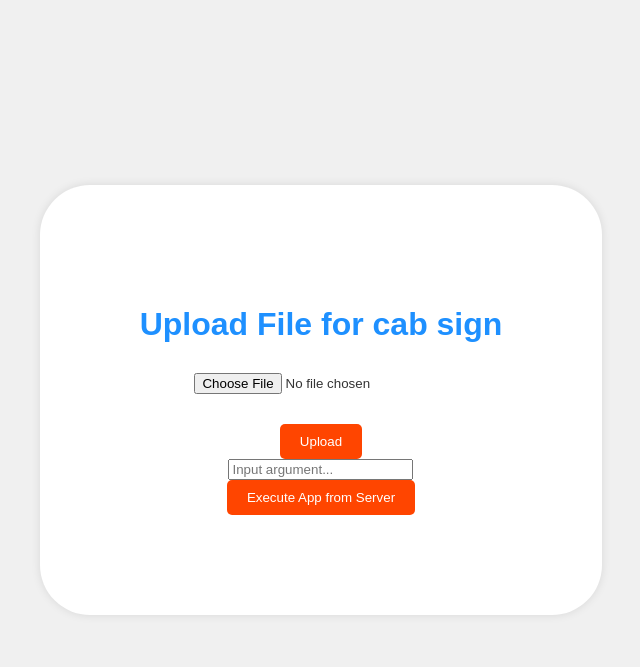
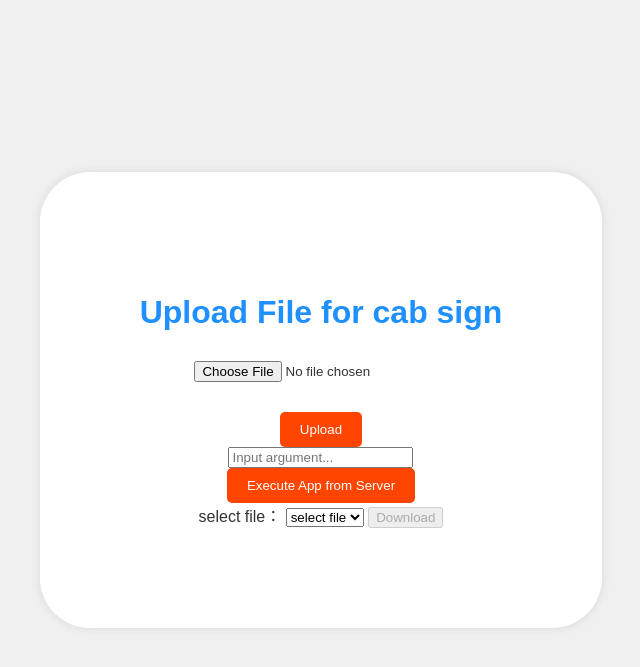
Before and after one commit to zackwang0821/Cabby, a Flask app: page / in a window 1280 px wide. Shown: the top 667 px of the page, without its empty margins (319-959 px from the left). Run offline with Flask 3, Linux system fonts and the light colour scheme; the visitor is signed in with stand-in values (Sample User, id 1); data that the repository does not hold is empty.

Commit message:
provide list to download file

```diff
--- a/app.py
+++ b/app.py
@@ -1,4 +1,4 @@
-from flask import Flask, request, redirect, url_for, render_template, flash, session
+from flask import Flask, request, redirect, url_for, render_template, flash, session, jsonify, send_from_directory
 from flask_login import LoginManager, UserMixin, login_user, login_required, logout_user, current_user
 from flask_sqlalchemy import SQLAlchemy
 from flask_bcrypt import Bcrypt
@@ -181,6 +181,22 @@ def execute_app():
     else:
         return stderr
 
+@app.route('/files', methods=['GET'])
+@login_required
+def list_files():
+    """list UPLOAD_FOLDER *.cab file"""
+    try:
+        files = [f for f in os.listdir(app.config['UPLOAD_FOLDER']) if f.endswith('.cab')]
+        return jsonify(files)
+    except Exception as e:
+        return jsonify({"error": str(e)})
+
+@app.route('/download/<filename>', methods=['GET'])
+@login_required
+def download_file(filename):
+    return send_from_directory(app.config['UPLOAD_FOLDER'], filename, as_attachment=True)
+
+
 def elevate_to_admin():
     """Re-run the script as an administrator."""
     if os.name == 'nt':  # Windows only
--- a/templates/index.html
+++ b/templates/index.html
@@ -16,6 +16,12 @@
             <input type="text" name="argument" placeholder="Input argument...">
             <input type="submit" value="Execute App from Server">
         </form>
+        <label for="file-select">select file：</label>
+        <select id="file-select">
+            <option value="" disabled selected>select file</option>
+        </select>
+
+        <button id="download-btn" disabled>Download</button>
     </div>
     <div id="customModal" class="modal">
         <div class="modal-content">
@@ -113,7 +119,7 @@
 
 <script>
     document.getElementById("uploadForm").addEventListener("submit", async function(event) {
-        event.preventDefault(); // 阻止表單直接提交
+        event.preventDefault();
 
         let formData = new FormData(this);
 
@@ -136,7 +142,7 @@
     });
 
     document.getElementById("executeForm").addEventListener("submit", async function(event) {
-        event.preventDefault(); // 阻止表單直接提交
+        event.preventDefault();
 
         let formData = new FormData(this);
 
@@ -169,4 +175,36 @@
     function closeModal() {
         document.getElementById("customModal").style.display = "none";
     }
+
+    document.addEventListener("DOMContentLoaded", function () {
+            const fileSelect = document.getElementById("file-select");
+            const downloadBtn = document.getElementById("download-btn");
+
+            fetch("/files")
+                .then(response => response.json())
+                .then(files => {
+                    if (files.error) {
+                        alert("failed to load file list：" + files.error);
+                        return;
+                    }
+                    files.forEach(file => {
+                        const option = document.createElement("option");
+                        option.value = file;
+                        option.textContent = file;
+                        fileSelect.appendChild(option);
+                    });
+                })
+                .catch(error => alert("loading error：" + error));
+
+            fileSelect.addEventListener("change", function () {
+                downloadBtn.disabled = fileSelect.value === "";
+            });
+
+            downloadBtn.addEventListener("click", function () {
+                const selectedFile = fileSelect.value;
+                if (selectedFile) {
+                    window.location.href = "/download/" + selectedFile;
+                }
+            });
+        });
 </script>
```
